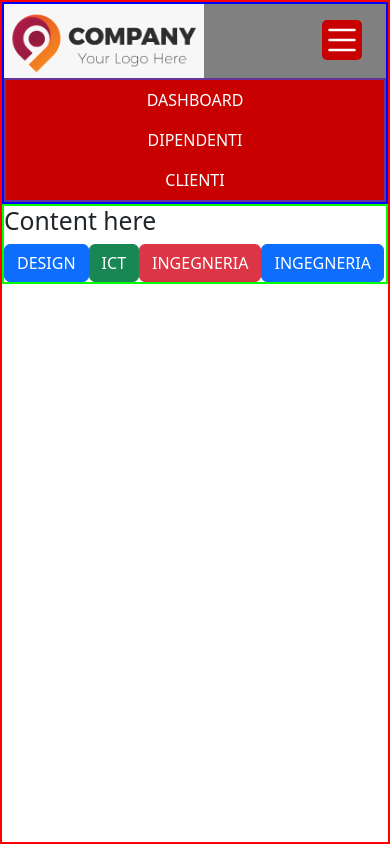
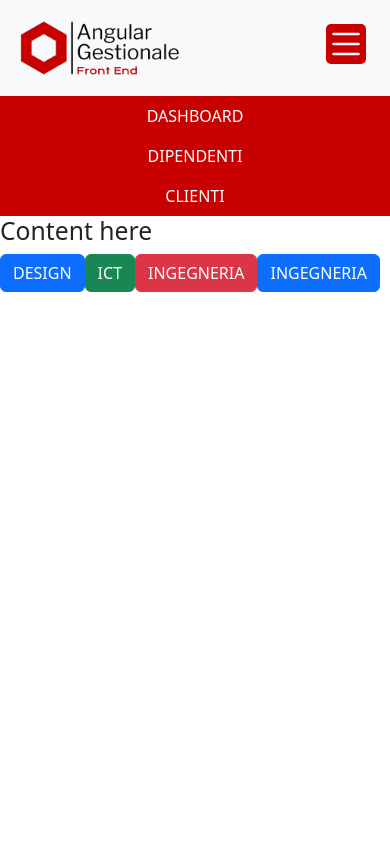
Before and after one commit to ImAndresito/Angular-Gestionale, an Angular app: page / in a window 390 px wide. Both pictures are taken after a click on the button 342 px from the left and 40 px from the top of the page. Built offline with nearby package versions, Linux system fonts and the light colour scheme.

Commit message:
Responsive Vers.1.0.1
style globale

```diff
--- a/src/app/app-routing.module.ts
+++ b/src/app/app-routing.module.ts
@@ -5,6 +5,6 @@ const routes: Routes = [];
 
 @NgModule({
   imports: [RouterModule.forRoot(routes)],
-  exports: [RouterModule]
+  exports: [RouterModule],
 })
-export class AppRoutingModule { }
+export class AppRoutingModule {}
--- a/src/app/app.module.ts
+++ b/src/app/app.module.ts
@@ -5,12 +5,14 @@ import { AppRoutingModule } from './app-routing.module';
 import { AppComponent } from './app.component';
 import { DashboardComponent } from './dashboard/dashboard.component';
 import { BusinessUnitComponent } from './dashboard/business-unit/business-unit.component';
+import { DipendentiComponent } from './dashboard/business-unit/dipendenti/dipendenti.component';
 
 @NgModule({
   declarations: [
     AppComponent,
     DashboardComponent,
-    BusinessUnitComponent
+    BusinessUnitComponent,
+    DipendentiComponent
   ],
   imports: [
     BrowserModule,
--- a/src/app/dashboard/dashboard.component.css
+++ b/src/app/dashboard/dashboard.component.css
@@ -1,34 +1,39 @@
 .dashboard-container {
-  border: 2px solid red;
+  /* border: 2px solid red; */
   height: 100vh;
 }
 
 .navbar-container {
-  background-color: grey;
   text-align: center;
 }
 
 .navbar {
-  border: 2px solid blue;
+  /* border: 2px solid blue; */
   padding: 0;
+}
+
+.navbar-brand {
+  width: 200px;
+  padding: 1em;
 }
 
 .navbar button {
   position: absolute;
   width: 40px;
-  top: 1em;
+  top: 1.5em;
   right: 1.5em;
   background-color: var(--primary);
   border-radius: 5px;
   border: none;
 }
-.navbar img {
-  width: 200px;
+
+.navbar button img {
+  width: inherit;
 }
 
 .navbar-nav {
   width: 100%;
-  border: 2px solid rebeccapurple;
+  /* border: 2px solid rebeccapurple; */
 }
 .navbar-nav a {
   color: var(--white);
@@ -38,7 +43,7 @@
 }
 
 .content-container {
-  border: 2px solid rgb(0, 255, 0);
+  /* border: 2px solid rgb(0, 255, 0); */
   width: 100%;
 }
 
--- a/src/app/dashboard/dashboard.component.html
+++ b/src/app/dashboard/dashboard.component.html
@@ -1,9 +1,14 @@
 <div class="dashboard-container">
-  <div class="navbar-container">
+  <div class="navbar-container bg-body-tertiary">
     <nav class="navbar">
-      <img src="/assets/img/logo.png" alt="" />
-      <button><img src="/assets/svg-icons/hamburger-menu.svg" alt="" /></button>
-      <ul class="navbar-nav">
+      <img src="/assets/img/logo.png" alt="logo" class="navbar-brand" />
+      <!-- Binding dell'evento (click) a un metodo nel componente -->
+      <button *ngIf="!isLargeScreen" (click)="showMenu()">
+        <img src="/assets/svg-icons/hamburger-menu.svg" alt="menu" />
+      </button>
+      <!-- Uso ngIf per dare una condizione basata sulla propietà del componente.
+      Se è true verra mostrato, se false no -->
+      <ul *ngIf="isMenuShowed || isLargeScreen" class="navbar-nav">
         <a class="nav-link">DASHBOARD</a>
         <a class="nav-link">DIPENDENTI</a>
         <a class="nav-link">CLIENTI</a>
--- a/src/app/dashboard/dashboard.component.ts
+++ b/src/app/dashboard/dashboard.component.ts
@@ -1,4 +1,4 @@
-import { Component } from '@angular/core';
+import { Component, HostListener } from '@angular/core';
 
 @Component({
   selector: 'app-dashboard',
@@ -6,31 +6,18 @@ import { Component } from '@angular/core';
   styleUrls: ['./dashboard.component.css'],
 })
 export class DashboardComponent {
-  ngOnInit() {
-    this.toggleNavBarCollapse();
+  ngOnInit() {}
+
+  isMenuShowed = false;
+  isLargeScreen = window.innerWidth > 768;
+
+  showMenu() {
+    this.isMenuShowed = !this.isMenuShowed;
   }
 
-  private toggleNavBarCollapse() {
-    const windowWidth = window.innerWidth;
-    if (windowWidth < 992) {
-      this.addCollapseClass();
-    } else {
-      this.removeCollapseClass();
-    }
-  }
-
-  private addCollapseClass() {
-    const navbarCollapse = document.getElementById('navbarNavAltMarkup');
-    // Metto if (navbarCollapse) per controllare che non sia null o undefined, ma che sia stato trovato l'elemento con ID navbarNav....
-    if (navbarCollapse) {
-      navbarCollapse.classList.add('collapse');
-    }
-  }
-
-  private removeCollapseClass() {
-    const navbarCollapse = document.getElementById('navbarNavAltMarkup');
-    if (navbarCollapse) {
-      navbarCollapse.classList.remove('collapse');
-    }
+  //FAR SI CHE CONTROLLI LA DIMENSIONE DEL DISPOSITO SENZA DOVER RICARE LA PAGINA
+  @HostListener('window:resize', ['$event'])
+  onResize(event: any) {
+    this.isLargeScreen = event.target.innerWidth > 768;
   }
 }
--- a/src/styles.css
+++ b/src/styles.css
@@ -9,7 +9,3 @@
   --primary: #c80000;
   --light-primary: #ca3c3c;
 }
-
-img {
-  max-width: 100%;
-}
```
Also changed, not shown: src/assets/img/logo.png.
